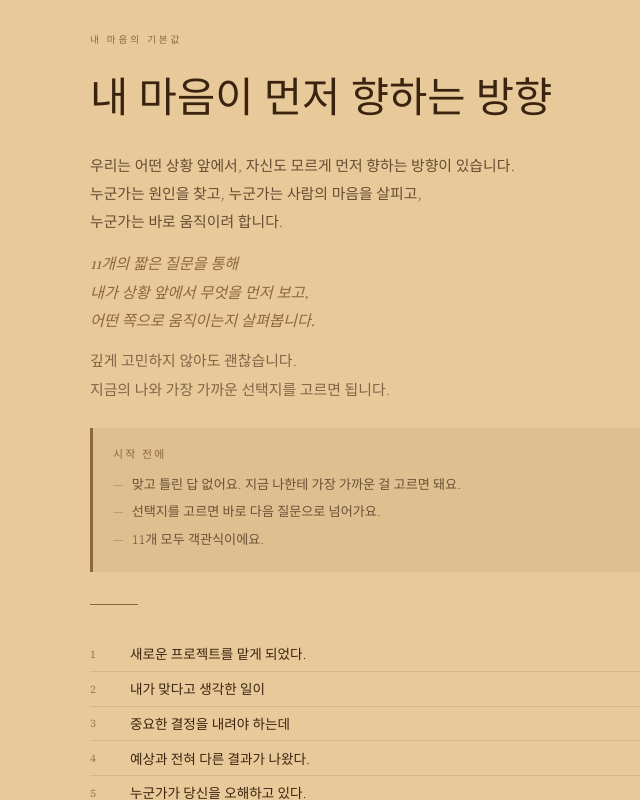
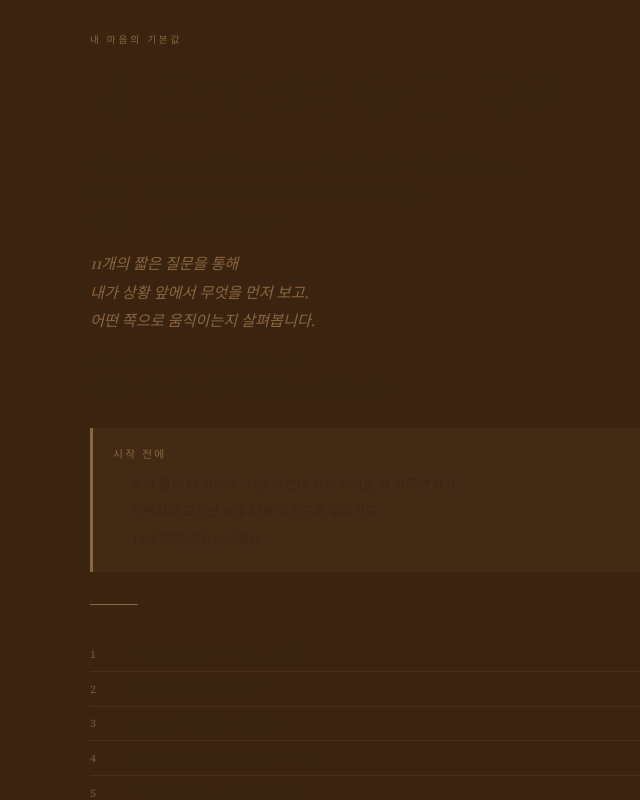
Before and after one commit to confidentha-ux/mind--mirror, a React (Create React App) app: page / in a window 1280 px wide. Both pictures are taken after a click on the element 664 px from the left and 683 px from the top of the page. Shown: the top 800 px of the page, without its empty margins (270-910 px from the left). Built offline with nearby package versions, Linux system fonts and the light colour scheme; the HTML template or start-up script is replaced by a standard one; a web font is replaced by a local one.

Commit message:
Update QuickTest.jsx

```diff
--- a/src/QuickTest.jsx
+++ b/src/QuickTest.jsx
@@ -174,7 +174,7 @@ const TYPE_INFO = {
 
 // 질문마다 배경 팔레트 — 밝은 카드색에서 점점 진하게
 const Q_PALETTE = [
-  { bg: "#E8C99A", text: "#3A2410" },
+  { bg: "#3A2410", text: "#3A2410" },
   { bg: "#DDB87A", text: "#3A2410" },
   { bg: "#D4A868", text: "#3A2410" },
   { bg: "#C89558", text: "#3A2410" },
@@ -259,7 +259,7 @@ export default function QuickTest({ onBack }) {
   return (
     <div style={{
       minHeight: "100vh",
-      background: step === "intro" ? "#E8C99A" : step === "test" ? qPalette.bg : "#F7F2E8",
+      background: step === "intro" ? "#3A2410" : step === "test" ? qPalette.bg : "#F7F2E8",
       display: "flex",
       alignItems: "center",
       justifyContent: "center",
```
